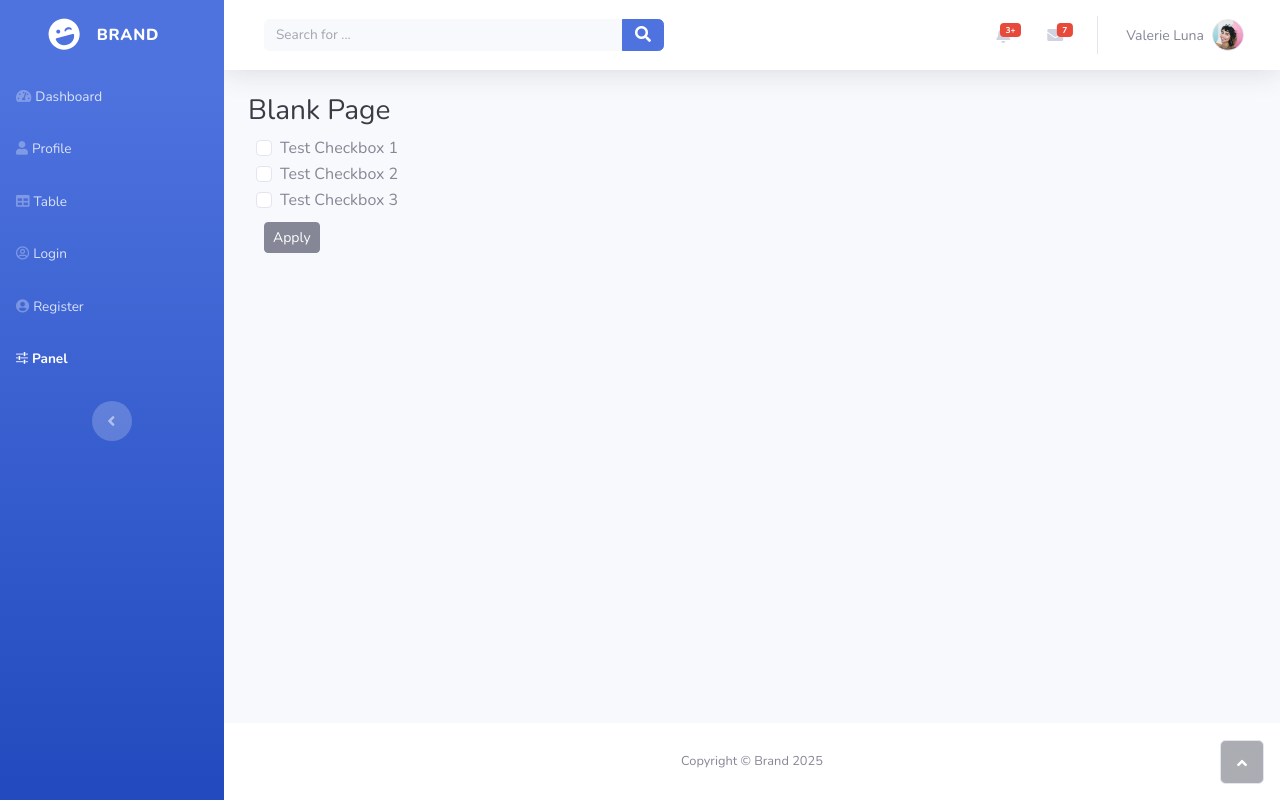
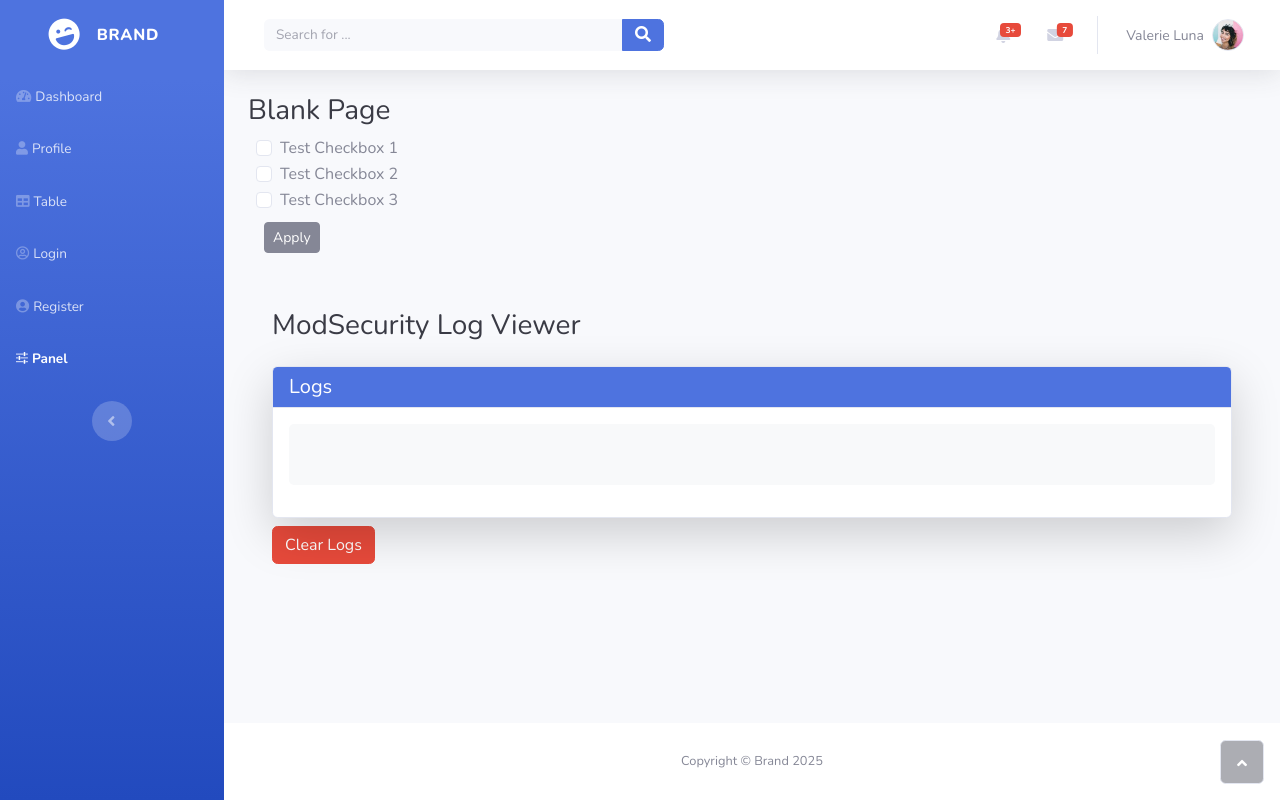
Before and after one commit to sefatuter/modproject, a Flask app: page /modsettings in a window 1280 px wide. Run offline with Flask 3, Linux system fonts and the light colour scheme; data that the repository does not hold is empty; some libraries are stand-ins or nearby versions; some web fonts are replaced.

Commit message:
modsecurity setup and configurations

```diff
--- a/app.py
+++ b/app.py
@@ -1,4 +1,5 @@
-from flask import Flask, render_template
+from flask import Flask, render_template, Response
+import time
 
 app = Flask(__name__)
 
@@ -11,3 +12,18 @@ def index():
 @app.route('/modsettings')
 def panel():
     return render_template('modsettings.html')
+
+@app.route('/stream_logs')
+def stream_logs():
+    log_file_path = '/var/log/modsec_audit.log'
+
+    def generate():
+        with open(log_file_path, 'r') as log_file:
+            log_file.seek(0, 2)  # Move to the end of the file
+            while True:
+                line = log_file.readline()
+                if line:
+                    yield f"data: {line.strip()}\n\n"
+                time.sleep(0.2)  # Prevent high CPU usage
+
+    return Response(generate(), content_type='text/event-stream')
--- a/templates/modsettings.html
+++ b/templates/modsettings.html
@@ -144,8 +144,23 @@
                             </div>
 
                             <button id="saveButton" class="btn btn-secondary btn-sm m-2" aria-expanded="false" type="button">Apply</button>
+                    </div>
+
+                    <div class="container my-5">
+                        <h3 class="text-dark mb-4">ModSecurity Log Viewer</h3>
+                        <div class="card shadow-lg">
+                            <div class="card-header bg-primary text-white">
+                                <h5 class="mb-0">Logs</h5>
+                            </div>
+                            <div class="card-body">
+                                <pre id="logViewer" style="max-height: 600px; overflow-y: auto; background-color: #f8f9fa; padding: 20px; border-radius: 5px; font-family: monospace; font-size: 14px; line-height: 1.5; white-space: pre-wrap; word-wrap: break-word;">
+                                </pre>
+                            </div>
+                        </div>
+                        <button id="clearLogs" class="btn btn-danger mt-2">Clear Logs</button>
 
                     </div>
+
 
                 </div>
             </div>
@@ -159,6 +174,39 @@
     <script src="assets/bootstrap/js/bootstrap.min.js"></script>
     <script src="assets/js/bs-init.js"></script>
     <script src="assets/js/theme.js"></script>
+
+    <script>
+        const logViewer = document.getElementById('logViewer');
+        const eventSource = new EventSource('/stream_logs');
+
+        // Load saved logs from localStorage when the page loads
+        const savedLogs = localStorage.getItem('logs');
+        if (savedLogs) {
+            logViewer.textContent = savedLogs;
+            logViewer.scrollTop = logViewer.scrollHeight; // Auto-scroll to the bottom
+        }
+
+        // Append new logs to the screen and save them to localStorage
+        eventSource.onmessage = function(event) {
+            const newLog = event.data + "\n";
+            logViewer.textContent += newLog;
+            logViewer.scrollTop = logViewer.scrollHeight; // Auto-scroll to the bottom
+
+            // Save updated logs to localStorage
+            localStorage.setItem('logs', logViewer.textContent);
+        };
+
+        // Optional: Log error handling
+        eventSource.onerror = function() {
+            console.error("Error connecting to log stream.");
+        };
+    </script>
+    <script>
+        document.getElementById('clearLogs').addEventListener('click', () => {
+            logViewer.textContent = '';
+            localStorage.removeItem('logs');
+        });
+    </script>
 </body>
 
 </html>
```
Also changed, not shown: 5 other files.
